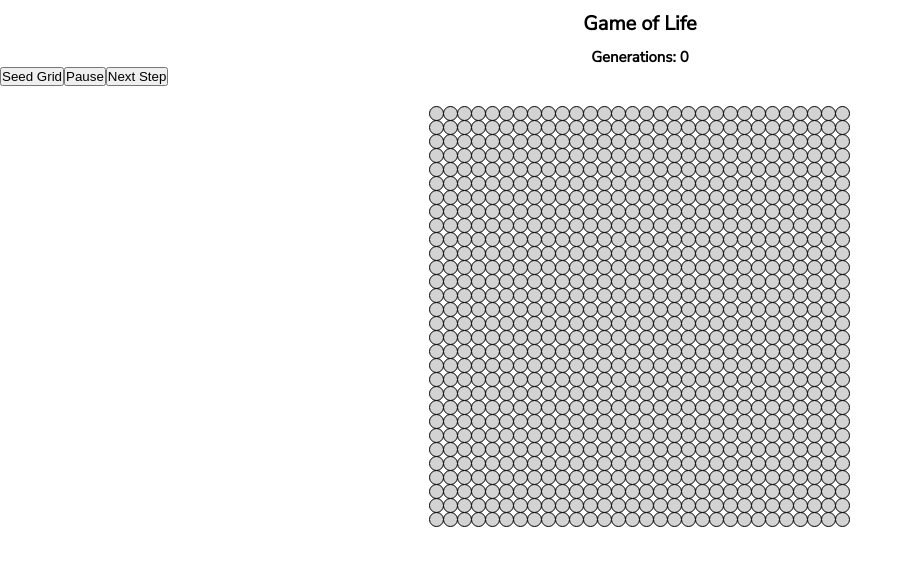
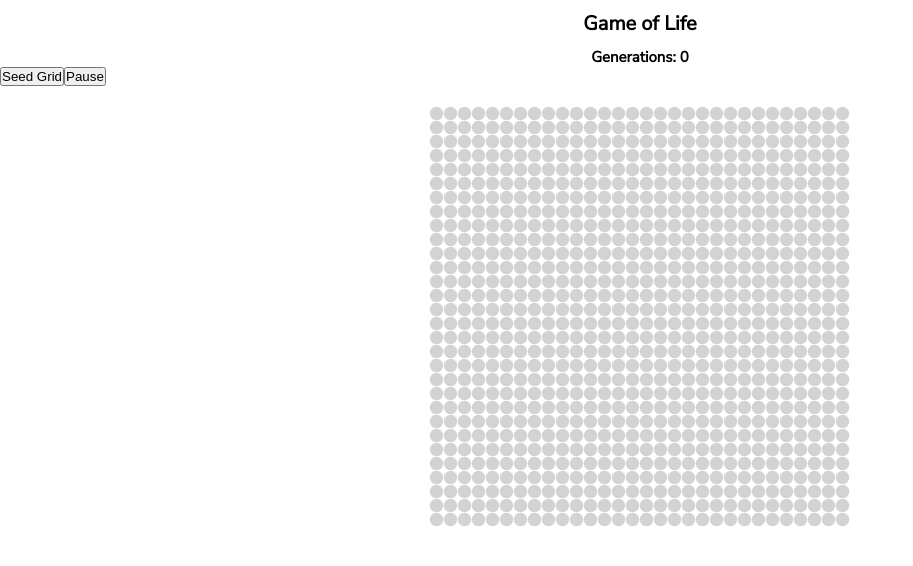
Before and after one commit to alanblee/game_of_life, a React (Create React App) app: page / in a window 1280 px wide. Shown: the top 566 px of the page, without its empty margins (0-913 px from the left). Built offline with nearby package versions, Linux system fonts and the light colour scheme; a web font is replaced by a local one.

Commit message:
play , pause working

```diff
--- a/src/App.jsx
+++ b/src/App.jsx
@@ -7,6 +7,7 @@ import {
   updateGrid,
   seedGrid,
   nextStep,
+  pauseGame,
 } from "./redux/actions/mainActions";
 import "./App.scss";
 
@@ -18,34 +19,51 @@ const App = ({
   seedGrid,
   nextStep,
   clicked,
+  newGame,
+  pauseGame,
 }) => {
-  const [speed, setSpeed] = useState(100);
+  const [speed, setSpeed] = useState(10);
   const [rows, setRows] = useState(30);
   const [cols, setCols] = useState(30);
-  // const [intervalId, setIntervalId] = useState("");
-  // const [gridArr, setGridArr] = useState([]);
+  const [grid, setGrid] = useState(fullGrid);
+  const [intervalId, setIntervalId] = useState("");
 
   useEffect(() => {
-    setFullGrid(rows, cols);
-  }, []);
+    if (newGame) {
+      setFullGrid(rows, cols);
+    }
+    if (clicked) {
+      setGrid(fullGrid);
+      startGame(fullGrid, rows, cols);
+      return () => clearInterval(intervalId);
+    }
+  }, [clicked]);
 
-  const next = (grid, row, col) => {
-    play(grid, row, col);
+  const play = (grid, row, col) => {
+    return nextStep(grid, row, col);
   };
 
-  const play = (gridArr, rows, cols) => {
-    nextStep(gridArr, rows, cols);
+  const startGame = (arr, row, col) => {
+    setIntervalId(
+      setInterval(() => {
+        play(arr, row, col);
+      }, speed)
+    );
   };
   const pause = () => {
-    // clearInterval(intervalId);
+    clearInterval(intervalId);
+    pauseGame();
   };
   return (
     <div className="">
       <h1>Game of Life</h1>
       <h2>Generations: {generations} </h2>
       <button onClick={() => seedGrid(rows, cols)}>Seed Grid</button>
+      {/* <button onClick={() => play(grid, rows, cols)}>Play</button> */}
       <button onClick={() => pause()}>Pause</button>
-      <button onClick={() => next(fullGrid, rows, cols)}>Next Step</button>
+      {grid.length > 0 ? (
+        <button onClick={() => play(grid, rows, cols)}>Play</button>
+      ) : null}
 
       {fullGrid.length > 0
         ? [
@@ -68,11 +86,13 @@ const mapState = (state) => ({
   generations: state.main.generations,
   fullGrid: state.main.fullGrid,
   clicked: state.main.clicked,
+  newGame: state.main.newGame,
 });
 const actions = {
   setFullGrid,
   updateGrid,
   seedGrid,
   nextStep,
+  pauseGame,
 };
 export default compose(connect(mapState, actions))(App);
--- a/src/components/grid/grid.jsx
+++ b/src/components/grid/grid.jsx
@@ -3,15 +3,15 @@ import { connect } from "react-redux";
 import { compose } from "redux";
 import Box from "../boxes/boxes";
 
-const Grid = ({ rows, cols, grid, selectBox, clicked }) => {
-  const [rowsArr, setRowsArr] = useState(grid);
+const Grid = ({ rows, cols, fullGrid, selectBox, clicked }) => {
+  const [rowsArr, setRowsArr] = useState(fullGrid);
   const width = cols * 14;
   useEffect(() => {
     let newArr = [];
     for (let i = 0; i < rows; i++) {
       for (let j = 0; j < cols; j++) {
         let boxId = `${i}-${j}`;
-        let boxClass = grid[i][j] ? "box on" : "box off";
+        let boxClass = fullGrid[i][j] ? "box on" : "box off";
         newArr.push(
           <Box
             boxClass={boxClass}
@@ -26,27 +26,7 @@ const Grid = ({ rows, cols, grid, selectBox, clicked }) => {
     }
     setRowsArr(newArr);
   }, [clicked]);
-  // const loadBoxes = () => {
-  //   let newArr = [];
-  //   for (let i = 0; i < rows; i++) {
-  //     for (let j = 0; j < cols; j++) {
-  //       let boxId = `${i}-${j}`;
-  //       let boxClass = grid[i][j] ? "box on" : "box off";
-  //       newArr.push(
-  //         <Box
-  //           boxClass={boxClass}
-  //           key={boxId}
-  //           boxId={boxId}
-  //           row={i}
-  //           col={j}
-  //           selectBox={selectBox}
-  //         />
-  //       );
-  //     }
-  //   }
-  //   // setRowsArr(newArr);
-  //   return newArr;
-  // };
+
   return (
     <div className="grid" style={{ width: width }}>
       {rowsArr}
@@ -54,7 +34,7 @@ const Grid = ({ rows, cols, grid, selectBox, clicked }) => {
   );
 };
 const mapState = (state) => ({
-  // fullGrid: state.main.fullGrid,
+  fullGrid: state.main.fullGrid,
   clicked: state.main.clicked,
 });
 export default compose(connect(mapState, null))(Grid);
--- a/src/redux/actions/mainActions.js
+++ b/src/redux/actions/mainActions.js
@@ -3,7 +3,8 @@ import {
   UPDATE_FULL_GRID,
   RELOAD_GRID,
   SEED_GRID,
-  START_GAME,
+  PLAY_GAME,
+  PAUSE_GAME,
 } from "../types/mainTypes";
 
 export const setFullGrid = (rows, cols) => async (dispatch) => {
@@ -11,7 +12,8 @@ export const setFullGrid = (rows, cols) => async (dispatch) => {
     const fullGrid = Array(rows)
       .fill()
       .map(() => Array(cols).fill(false));
-    dispatch({ type: SET_FULL_GRID, payload: fullGrid });
+    await dispatch({ type: SET_FULL_GRID, payload: fullGrid });
+    return fullGrid;
   } catch (err) {
     console.log(err.message);
   }
@@ -63,8 +65,16 @@ export const nextStep = (gridArr, rows, cols) => async (dispatch) => {
         if (!gridArr[i][j] && count === 3) copyGrid[i][j] = true;
       }
     }
-    await dispatch({ type: START_GAME, payload: copyGrid });
-    dispatch({ type: RELOAD_GRID, payload: null });
+    await dispatch({ type: PLAY_GAME, payload: copyGrid });
+    await dispatch({ type: RELOAD_GRID, payload: null });
+  } catch (err) {
+    console.log(err.message);
+  }
+};
+
+export const pauseGame = () => async (dispatch) => {
+  try {
+    dispatch({ type: PAUSE_GAME, payload: null });
   } catch (err) {
     console.log(err.message);
   }
--- a/src/redux/reducers/mainReducer.js
+++ b/src/redux/reducers/mainReducer.js
@@ -5,13 +5,15 @@ import {
   UPDATE_FULL_GRID,
   RELOAD_GRID,
   SEED_GRID,
-  START_GAME,
+  PLAY_GAME,
+  PAUSE_GAME,
 } from "../types/mainTypes";
 
 const initialState = {
   generations: 0,
   fullGrid: [],
   clicked: false,
+  newGame: true,
 };
 
 const getGen = (state = initialState, payload) => {
@@ -25,6 +27,7 @@ const setGrid = (state = initialState, payload) => {
     return {
       ...state,
       fullGrid: payload,
+      newGame: false,
     };
   }
 };
@@ -44,7 +47,7 @@ const updateGrid = (state = initialState, payload) => {
     return {
       ...state,
       fullGrid: state.fullGrid,
-      clicked: true,
+      clicked: false,
     };
   }
 };
@@ -57,12 +60,19 @@ const seedGrid = (state = initialState, payload) => {
   };
 };
 
-const nextStep = (state = initialState, payload) => {
+const playGame = (state = initialState, payload) => {
   return {
     ...state,
-    fullGrid: payload,
+    fullGrid: [...payload],
     generations: (state.generations += 1),
     clicked: true,
+  };
+};
+
+const pauseGame = (state = initialState, payload) => {
+  return {
+    ...state,
+    clicked: false,
   };
 };
 export default createReducer(initialState, {
@@ -71,5 +81,6 @@ export default createReducer(initialState, {
   [UPDATE_FULL_GRID]: updateGrid,
   [RELOAD_GRID]: getGrid,
   [SEED_GRID]: seedGrid,
-  [START_GAME]: nextStep,
+  [PLAY_GAME]: playGame,
+  [PAUSE_GAME]: pauseGame,
 });
--- a/src/redux/types/mainTypes.js
+++ b/src/redux/types/mainTypes.js
@@ -3,4 +3,5 @@ export const SET_FULL_GRID = "SET_FULL_GRID";
 export const UPDATE_FULL_GRID = "UPDATE_FULL_GRID";
 export const RELOAD_GRID = "RELOAD_GRID";
 export const SEED_GRID = "SEED_GRID";
-export const START_GAME = "START_GAME";
+export const PLAY_GAME = "PLAY_GAME";
+export const PAUSE_GAME = "PAUSE_GAME";
--- a/src/sass/box.scss
+++ b/src/sass/box.scss
@@ -1,20 +1,22 @@
 .box {
   display: inline-block;
-  border: 0.1rem solid black;
+  // border: 0.1rem solid black;
   border-radius: 2rem;
   width: 1.5rem;
   height: 1.5rem;
   margin-left: -0.1rem;
   margin-bottom: -0.1rem;
-  transition: all 0.2s;
+  transition: all 0.3s;
 }
 
 .off {
   background-color: lightgray;
+  transform: scale(0.9);
 }
 
 .on {
   background-color: #63fffc;
+  transform: scale(1);
 }
 
 .box:hover {
```
